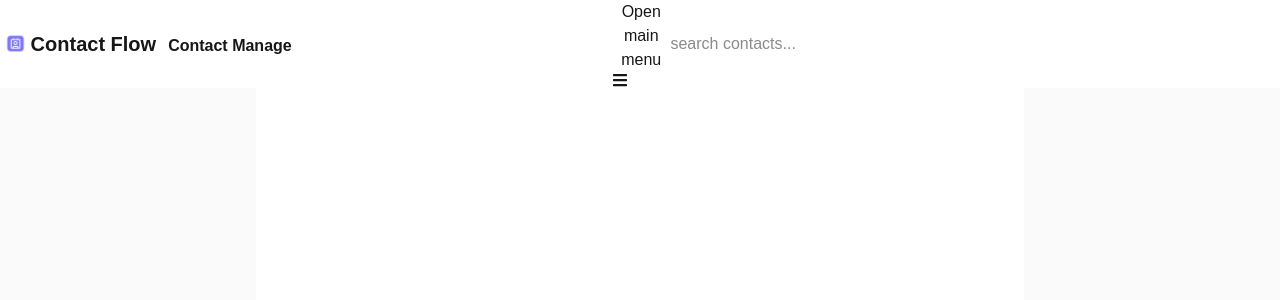
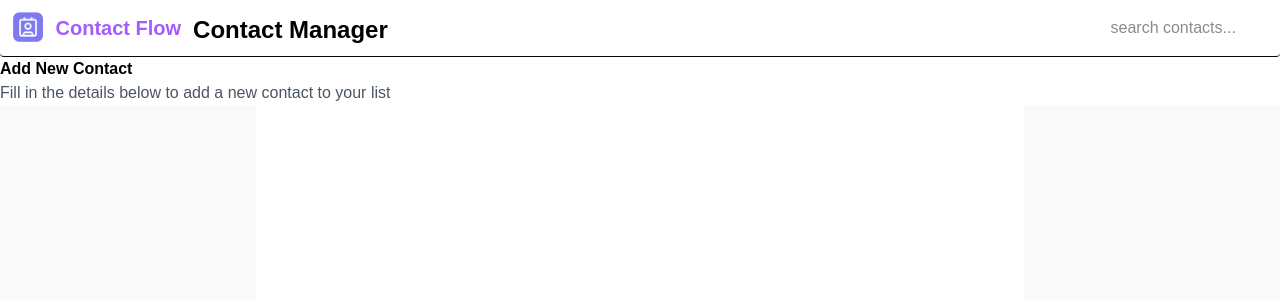
Before and after one commit to NotWhoops/contactmanagerfrontend, a Next.js app: page / in a window 1280 px wide. Shown: the top 300 px of the page. Built offline with nearby package versions, Linux system fonts and the light colour scheme.

Commit message:
added more layout to page.tsx

```diff
--- a/components/navbarcomponent.tsx
+++ b/components/navbarcomponent.tsx
@@ -1,13 +1,21 @@
-'use client'
+"use client";
 
 import purpleusericon from "@/public/assets/purpleusericon.png";
-import { Navbar, NavbarBrand, NavbarCollapse, NavbarLink, NavbarToggle, TextInput } from "flowbite-react";
+import {
+  Navbar,
+  NavbarBrand,
+  NavbarCollapse,
+  NavbarLink,
+  NavbarToggle,
+  TextInput,
+} from "flowbite-react";
 import Link from "next/link";
 import Image from "next/image";
 
 export function NavbarComponent() {
   return (
-    <Navbar fluid rounded>
+    <div>
+      <Navbar fluid rounded className="!bg-white border-b-gray-950 border-b-1">
         <NavbarBrand as={Link} href="https://flowbite-react.com">
           <Image
             loading="eager"
@@ -18,15 +26,22 @@ export function NavbarComponent() {
               height: "auto",
             }}
           />
-        <span className="self-center whitespace-nowrap text-xl font-semibold dark:text-white">Contact Flow</span>
-        <div className="mt-1 ml-3 font-black font-bold">
-          Contact Manage
+          <span className="self-center whitespace-nowrap text-xl font-semibold text-[#A45CFF]">
+            Contact Flow
+          </span>
+          <div className="mt-1 ml-3 font-black font-bold text-2xl text-black">
+            Contact Manager
           </div>
         </NavbarBrand>
-      <NavbarToggle />
-      <NavbarCollapse>
-        <TextInput placeholder="search contacts..." required />
-      </NavbarCollapse>
+        <div>
+          <TextInput placeholder="search contacts..." className="rounded-lg" />
+        </div>
       </Navbar>
+
+      <div className="bg-white">
+        <h1 className="text-black font-bold">Add New Contact</h1>
+        <p className="text-gray-600 font-light">Fill in the details below to add a new contact to your list</p>
+      </div>
+    </div>
   );
 }
```
Lines whose indentation alone changed are shown as unchanged.
